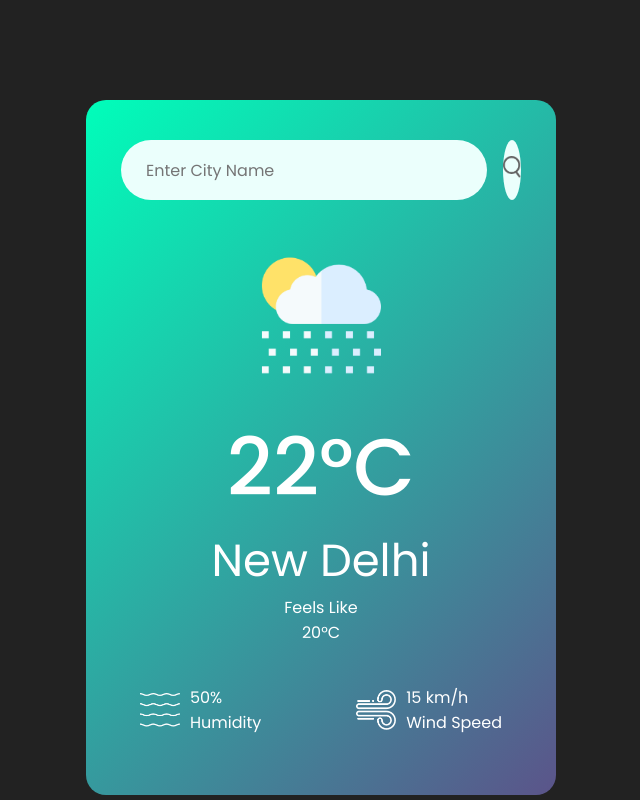
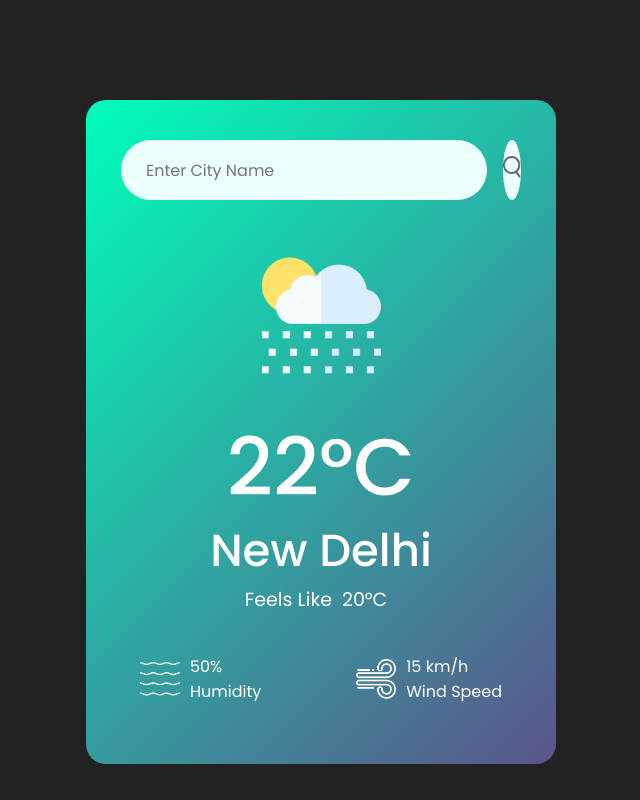
Before and after one commit to imddash/weather-app, a plain HTML site: page index.html in a window 1280 px wide. Shown: the whole page, without its empty margins (319-959 px from the left). Drawn offline with Linux system fonts and the light colour scheme.

Commit message:
Update weather display styling for "Feels Like" temperature

```diff
--- a/index.html
+++ b/index.html
@@ -21,7 +21,7 @@
             <h2 class="city">New Delhi</h2>
             <div class="feels">
                 <p>Feels Like</p>
-                <p class="feels-like">20°C</p>
+                <p>20°C</p>
             </div>
             <div class="details">
                 <div class="col">
--- a/style.css
+++ b/style.css
@@ -63,8 +63,8 @@ body{
 }
 .weather h2{
     font-size: 45px;
-    font-weight: 400;
-    /* margin-top: -10px; */
+    font-weight: 500;
+    margin-top: -10px;
 }
 .details{
     display: flex;
@@ -83,3 +83,12 @@ body{
     width: 40px;
     margin-right: 10px;
 }
+.feels{
+    display: flex;
+    flex-direction: row;
+    justify-content: center;
+}
+.feels p{
+    margin-right: 10px;
+    font-size: 19px;
+}
```
